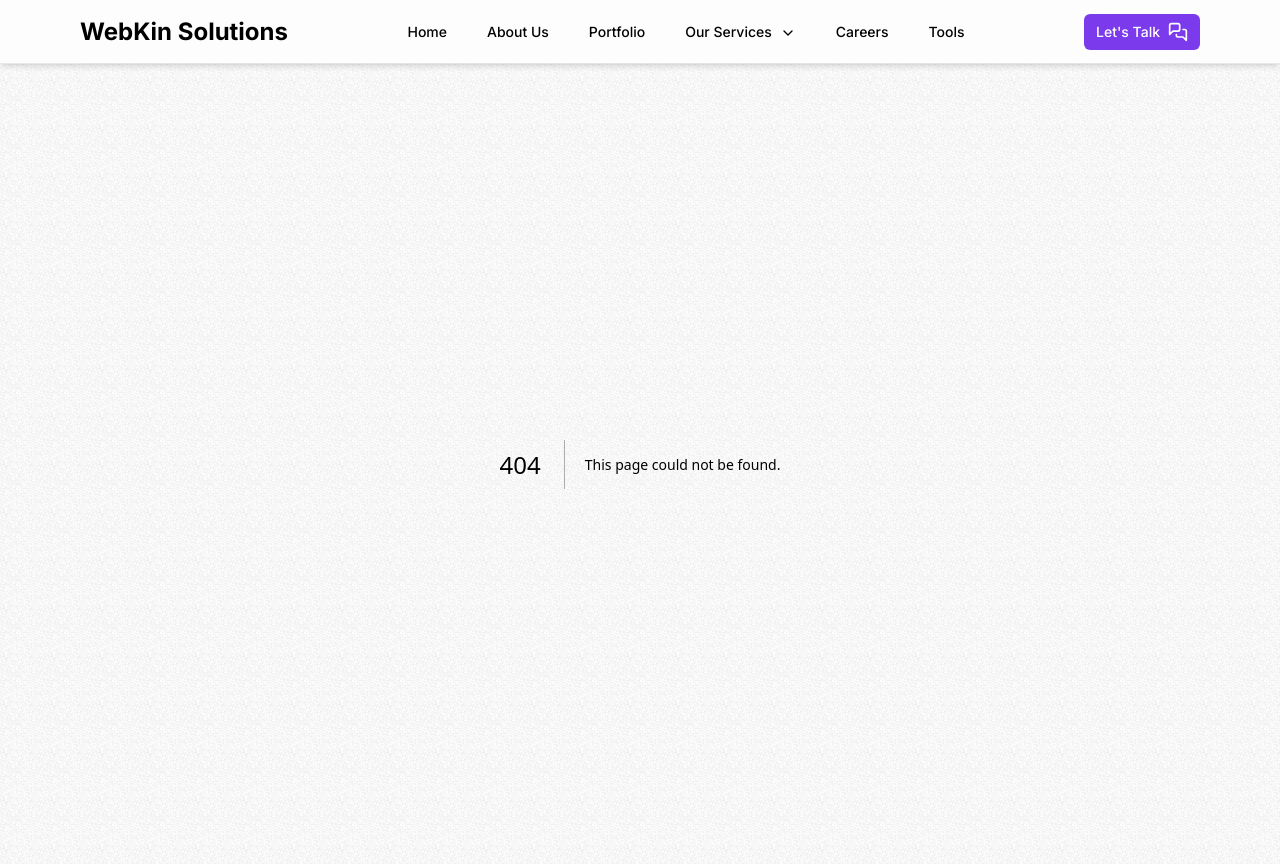
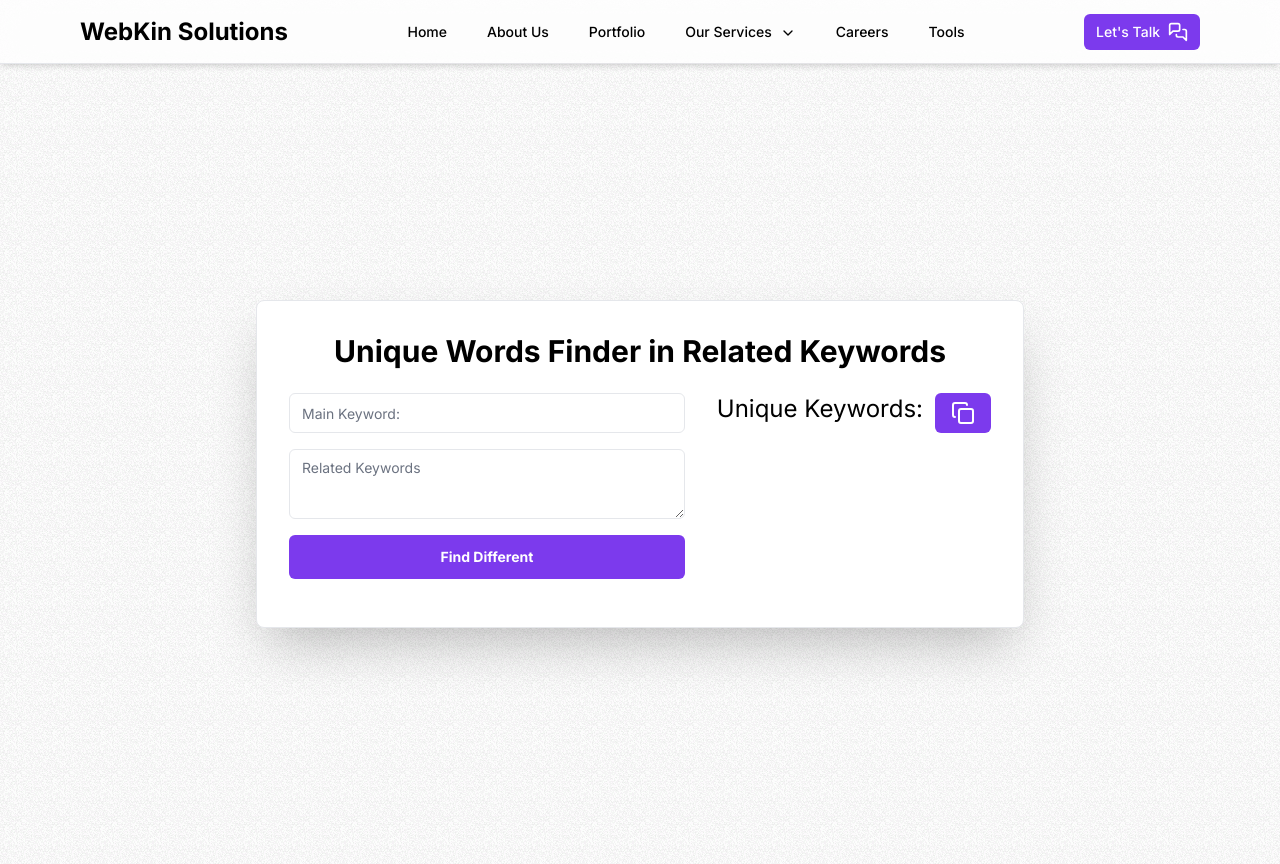
Before and after one commit to tahaamin2013/Devkins, a Next.js app: page /uniqe-words-finder in a window 1280 px wide. Before the commit this address had no page. Built offline with nearby package versions, Linux system fonts and the light colour scheme.

Commit message:
add uniqe words finder

```diff
--- a/src/app/tools/page.tsx
+++ b/src/app/tools/page.tsx
@@ -10,18 +10,45 @@ import Link from "next/link";
 const Tools = () => {
   return (
     <div className="flex flex-wrap px-6 justify-center mt-6 w-full">
-      <h1 className="text-4xl font-bold">⚒ Devkins Tools</h1>
-      <div className="flex flex-wrap px-6 justify-center mt-6 gap-[50px] w-full">
+      <h1 className="text-4xl font-bold">🛠 Devkins Tools</h1>
+      <div className="flex flex-wrap px-6 justify-center mt-6 gap-y-[30px] gap-[50px] w-full">
         <Accordion
           type="single"
           collapsible
           defaultValue="item-1" // Set defaultValue to "item-1" to open the accordion by default
           className="bg-white rounded-xl p-3 pt-0 border h-fit"
         >
-          <AccordionItem value="item-1" className="w-[320px]">
+          <AccordionItem value="item-1" className="w-[350px]">
             <AccordionTrigger>
               SEO (Search Engine Optimization) Tools
             </AccordionTrigger>
+            <AccordionContent className="flex flex-col gap-3">
+              <Link
+                href="/uniqe-words-finder"
+                className="border-b w-fit border-black"
+              >
+                Unique Words Finder in Related Keywords
+              </Link>
+              <Link href="/fsd" className="border-b w-fit border-black">
+                Tool Title
+              </Link>
+              <Link href="/fsd" className="border-b w-fit border-black">
+                Tool Title
+              </Link>
+              <Link href="/fsd" className="border-b w-fit border-black">
+                Tool Title
+              </Link>
+            </AccordionContent>
+          </AccordionItem>
+        </Accordion>
+        <Accordion
+          type="single"
+          collapsible
+          defaultValue="item-1" // Set defaultValue to "item-1" to open the accordion by default
+          className="bg-white rounded-xl p-3 pt-0 border h-fit"
+        >
+          <AccordionItem value="item-1" className="w-[350px]">
+            <AccordionTrigger>Simple Tools</AccordionTrigger>
             <AccordionContent className="flex flex-col gap-3">
               <Link href="/fsd" className="border-b w-fit border-black">
                 Tool Title
@@ -44,10 +71,8 @@ const Tools = () => {
           defaultValue="item-1" // Set defaultValue to "item-1" to open the accordion by default
           className="bg-white rounded-xl p-3 pt-0 border h-fit"
         >
-          <AccordionItem value="item-1" className="w-[320px]">
-            <AccordionTrigger>
-              SEO (Search Engine Optimization) Tools
-            </AccordionTrigger>
+          <AccordionItem value="item-1" className="w-[350px]">
+            <AccordionTrigger>Modern Tools</AccordionTrigger>
             <AccordionContent className="flex flex-col gap-3">
               <Link href="/fsd" className="border-b w-fit border-black">
                 Tool Title
@@ -70,10 +95,8 @@ const Tools = () => {
           defaultValue="item-1" // Set defaultValue to "item-1" to open the accordion by default
           className="bg-white rounded-xl p-3 pt-0 border h-fit"
         >
-          <AccordionItem value="item-1" className="w-[320px]">
-            <AccordionTrigger>
-              SEO (Search Engine Optimization) Tools
-            </AccordionTrigger>
+          <AccordionItem value="item-1" className="w-[350px]">
+            <AccordionTrigger>Mathametics Tools</AccordionTrigger>
             <AccordionContent className="flex flex-col gap-3">
               <Link href="/fsd" className="border-b w-fit border-black">
                 Tool Title
@@ -96,10 +119,8 @@ const Tools = () => {
           defaultValue="item-1" // Set defaultValue to "item-1" to open the accordion by default
           className="bg-white rounded-xl p-3 pt-0 border h-fit"
         >
-          <AccordionItem value="item-1" className="w-[320px]">
-            <AccordionTrigger>
-              SEO (Search Engine Optimization) Tools
-            </AccordionTrigger>
+          <AccordionItem value="item-1" className="w-[350px]">
+            <AccordionTrigger>English Tools</AccordionTrigger>
             <AccordionContent className="flex flex-col gap-3">
               <Link href="/fsd" className="border-b w-fit border-black">
                 Tool Title
@@ -122,36 +143,8 @@ const Tools = () => {
           defaultValue="item-1" // Set defaultValue to "item-1" to open the accordion by default
           className="bg-white rounded-xl p-3 pt-0 border h-fit"
         >
-          <AccordionItem value="item-1" className="w-[320px]">
-            <AccordionTrigger>
-              SEO (Search Engine Optimization) Tools
-            </AccordionTrigger>
-            <AccordionContent className="flex flex-col gap-3">
-              <Link href="/fsd" className="border-b w-fit border-black">
-                Tool Title
-              </Link>
-              <Link href="/fsd" className="border-b w-fit border-black">
-                Tool Title
-              </Link>
-              <Link href="/fsd" className="border-b w-fit border-black">
-                Tool Title
-              </Link>
-              <Link href="/fsd" className="border-b w-fit border-black">
-                Tool Title
-              </Link>
-            </AccordionContent>
-          </AccordionItem>
-        </Accordion>
-        <Accordion
-          type="single"
-          collapsible
-          defaultValue="item-1" // Set defaultValue to "item-1" to open the accordion by default
-          className="bg-white rounded-xl p-3 pt-0 border h-fit"
-        >
-          <AccordionItem value="item-1" className="w-[320px]">
-            <AccordionTrigger>
-              SEO (Search Engine Optimization) Tools
-            </AccordionTrigger>
+          <AccordionItem value="item-1" className="w-[350px]">
+            <AccordionTrigger>Example Tools</AccordionTrigger>
             <AccordionContent className="flex flex-col gap-3">
               <Link href="/fsd" className="border-b w-fit border-black">
                 Tool Title
--- /dev/null
+++ b/src/app/uniqe-words-finder/page.tsx
@@ -0,0 +1,110 @@
+"use client";
+
+import { Button } from "@/components/ui/button";
+import { Input } from "@/components/ui/input";
+import { Textarea } from "@/components/ui/textarea";
+import { Copy } from "lucide-react";
+import { useState } from "react";
+import { Check } from "lucide-react";
+
+export default function KeywordMatcher() {
+  const [mainKeyword, setMainKeyword] = useState("");
+  const [relatedKeywords, setRelatedKeywords] = useState("");
+  const [nonMatchedKeywords, setNonMatchedKeywords] = useState([]);
+  const [isCopied, setIsCopied] = useState(false);
+
+  const processKeywords = () => {
+    const mainKeywordLowerCase = mainKeyword.toLowerCase();
+    const relatedKeywordsArr = relatedKeywords
+      .toLowerCase()
+      .split("\n")
+      .flatMap((keyword) => keyword.split(" "))
+      .filter(Boolean);
+
+    const nonMatched = relatedKeywordsArr.filter(
+      (word) => !mainKeywordLowerCase.includes(word)
+    );
+
+    const nonMatchedLines: any = relatedKeywords
+      .split("\n")
+      .map((line) =>
+        line
+          .split(" ")
+          .filter((word) => nonMatched.includes(word))
+          .join(" ")
+      )
+      .filter(Boolean);
+    // @ts-ignore
+    const uniqueNonMatched = [...new Set(nonMatched)];
+
+    setNonMatchedKeywords(nonMatchedLines);
+  };
+
+  const copyToClipboard = () => {
+    navigator.clipboard
+      .writeText(nonMatchedKeywords.join("\n"))
+      .then(() => {
+        setIsCopied(true);
+        setTimeout(() => setIsCopied(false), 2000); // Revert to copy icon after 2 seconds
+      })
+      .catch((err) => {
+        console.error("Failed to copy:", err);
+      });
+  };
+
+  return (
+    <div className="flex h-screen px-5   justify-center items-center">
+      <div className="bg-white border shadow-2xl rounded-lg p-8 w-full max-w-3xl">
+        <h1 className="text-3xl font-bold mb-6 text-center text-black   ">
+          Unique Words Finder in Related Keywords
+        </h1>
+        <div className="flex flex-col md:flex-row gap-8">
+          <div className="flex-1">
+            <Input
+              type="text"
+              value={mainKeyword}
+              onChange={(e: any) => setMainKeyword(e.target.value)}
+              placeholder="Main Keyword:"
+              className="mb-4 text-gray-800"
+            />
+            <Textarea
+              placeholder="Related Keywords"
+              value={relatedKeywords}
+              onChange={(e: any) => setRelatedKeywords(e.target.value)}
+              className="mb-4 resize-y min-h-[70px] text-gray-800"
+            />
+            <Button
+              size="lg"
+              className="bg-primary text-white font-bold py-2 px-4 w-full mb-4"
+              onClick={processKeywords}
+            >
+              Find Different
+            </Button>
+          </div>
+
+          <div className="flex gap-3">
+            <div>
+              <h2 className="text-2xl mb-2 text-black">Unique Keywords:</h2>
+              <ul className="list-disc pl-6 text-black">
+                {nonMatchedKeywords.map((word, index) => (
+                  <li key={index} className="mb-2">
+                    {word}
+                  </li>
+                ))}
+              </ul>
+            </div>
+            <Button onClick={copyToClipboard}>
+              {isCopied ? (
+                <span className="text-green-600">
+                  <Check />
+                </span>
+              ) : (
+                <Copy className="text-white" />
+              )}
+            </Button>
+          </div>
+        </div>
+      </div>
+    </div>
+  );
+}
--- /dev/null
+++ b/src/components/ui/input.tsx
@@ -0,0 +1,25 @@
+import * as React from "react"
+
+import { cn } from "@/lib/utils"
+
+export interface InputProps
+  extends React.InputHTMLAttributes<HTMLInputElement> {}
+
+const Input = React.forwardRef<HTMLInputElement, InputProps>(
+  ({ className, type, ...props }, ref) => {
+    return (
+      <input
+        type={type}
+        className={cn(
+          "flex h-10 w-full rounded-md border border-input bg-background px-3 py-2 text-sm ring-offset-background file:border-0 file:bg-transparent file:text-sm file:font-medium placeholder:text-muted-foreground focus-visible:outline-none focus-visible:ring-2 focus-visible:ring-ring focus-visible:ring-offset-2 disabled:cursor-not-allowed disabled:opacity-50",
+          className
+        )}
+        ref={ref}
+        {...props}
+      />
+    )
+  }
+)
+Input.displayName = "Input"
+
+export { Input }
--- /dev/null
+++ b/src/components/ui/textarea.tsx
@@ -0,0 +1,24 @@
+import * as React from "react"
+
+import { cn } from "@/lib/utils"
+
+export interface TextareaProps
+  extends React.TextareaHTMLAttributes<HTMLTextAreaElement> {}
+
+const Textarea = React.forwardRef<HTMLTextAreaElement, TextareaProps>(
+  ({ className, ...props }, ref) => {
+    return (
+      <textarea
+        className={cn(
+          "flex min-h-[80px] w-full rounded-md border border-input bg-background px-3 py-2 text-sm ring-offset-background placeholder:text-muted-foreground focus-visible:outline-none focus-visible:ring-2 focus-visible:ring-ring focus-visible:ring-offset-2 disabled:cursor-not-allowed disabled:opacity-50",
+          className
+        )}
+        ref={ref}
+        {...props}
+      />
+    )
+  }
+)
+Textarea.displayName = "Textarea"
+
+export { Textarea }
```
